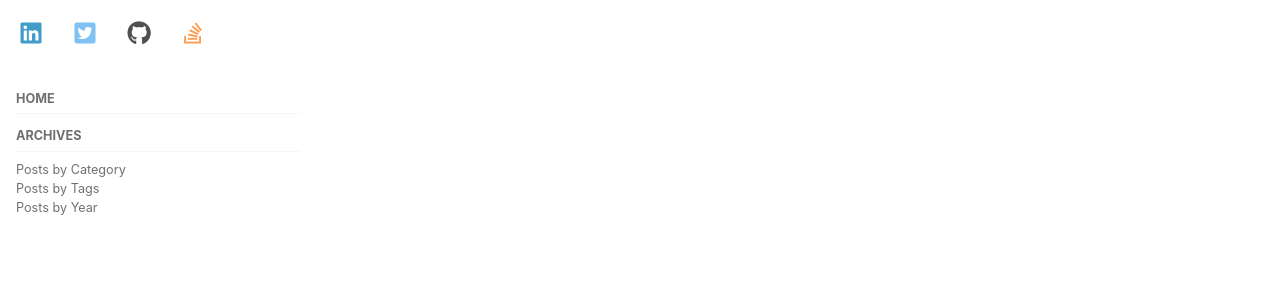
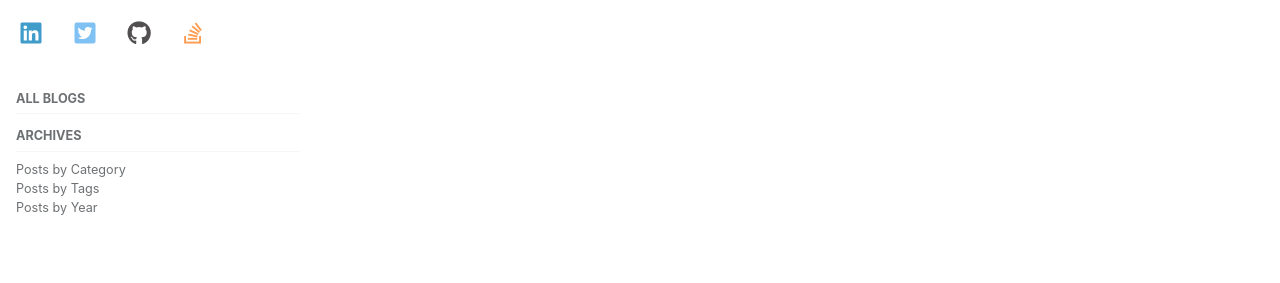
Before and after one commit to rkeytechio/rkeytechio, a Jekyll site: the page built from _pages/contact.md, in a window 1280 px wide. Shown: the part 322-605 px from the top of the page. Built offline with Jekyll 4.4.1, drawn with Linux system fonts in a browser that asks for light colours; cached includes are drawn as plain includes; comment, search, counter and statistics services are not loaded.

Commit message:
[Layout] URL Navigation Restrcutrure

```diff
--- a/_config.yml
+++ b/_config.yml
@@ -205,9 +205,9 @@
 
 
 # Outputting
-permalink: /:year/:month/:slug/
+permalink: /blogs/:year/:month/:slug/
 paginate: 5 # amount of posts to show
-paginate_path: recent/page:num/
+paginate_path: blogs/page:num/
 timezone: # https://en.wikipedia.org/wiki/List_of_tz_database_time_zones
 
 
--- a/_data/navigation.yml
+++ b/_data/navigation.yml
@@ -5,8 +5,8 @@
   - title: "Contact"
     url: /contact
 sidebar:
-  - title: Home
-    url: /
+  - title: All Blogs
+    url: /blogs
   - title: Archives
     children:
       - title: Posts by Category
--- a/_includes/masthead.html
+++ b/_includes/masthead.html
@@ -5,7 +5,7 @@
     <div class="masthead__menu">
       <nav id="site-nav" class="greedy-nav">
         {% unless logo_path == empty %}
-          <a class="site-logo" href="{{ '/' | relative_url }}"><img src="{{ logo_path | relative_url }}" alt="{{ site.masthead_title | default: site.title }}"></a>
+          <a class="site-logo" href="{{ '/blogs' | relative_url }}"><img src="{{ logo_path | relative_url }}" alt="{{ site.masthead_title | default: site.title }}"></a>
         {% endunless %}
         <a class="site-title" href="{{ '/' | relative_url }}">
           {{ site.masthead_title | default: site.title }}
```
